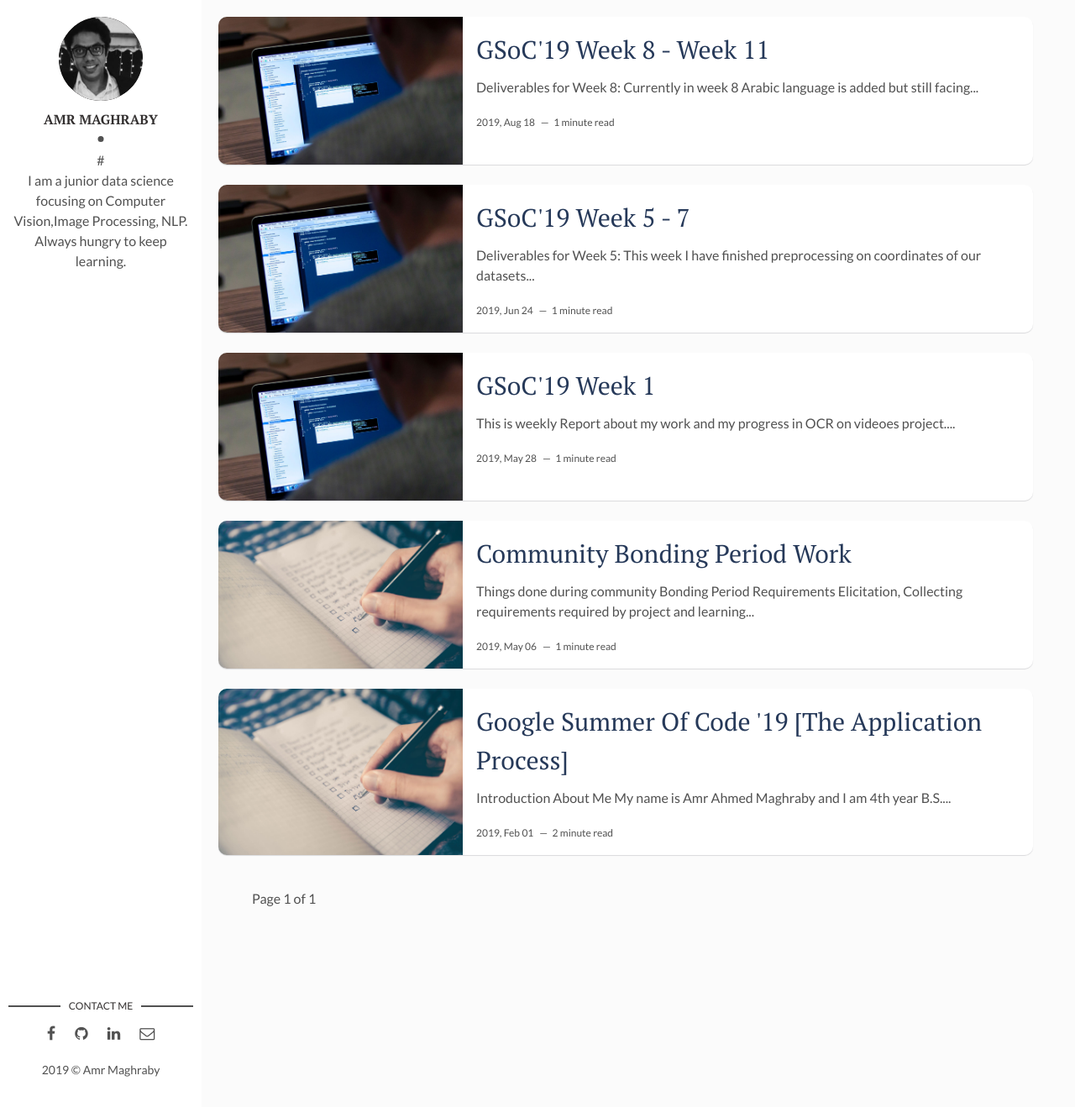
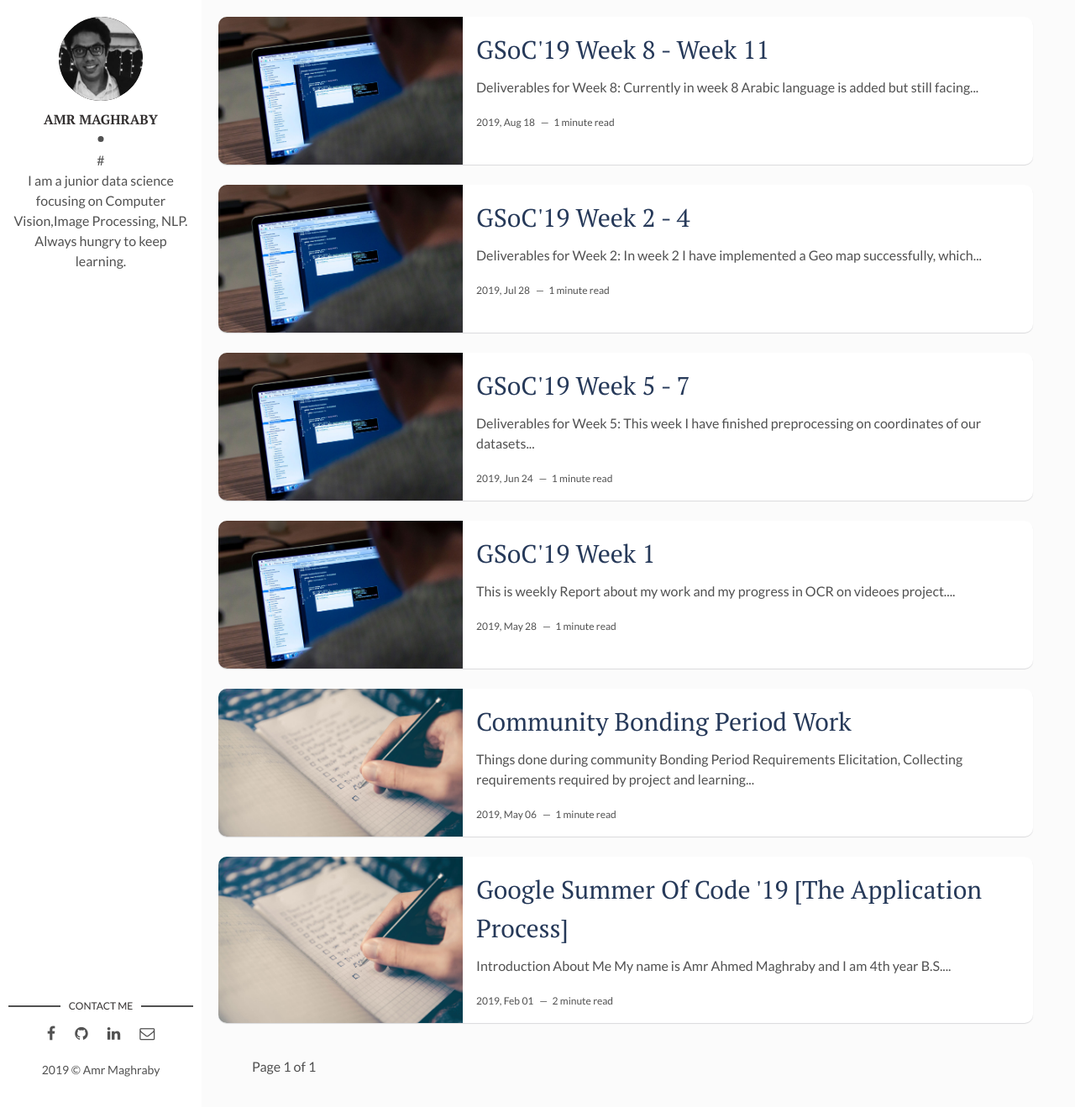
Before and after one commit to AmrMaghraby/amrmaghraby.github.io, a Jekyll site: the page built from index.html, in a window 1280 px wide and 1318 px high. Shown: the whole window at 84% size. Built offline with Jekyll 4.4.1, drawn with Linux system fonts in a browser that asks for light colours; the list of posts is cut into pages by our own code; a file with an impossible date is left out.

Commit message:
Update 2017-09-10-conference-on-javascript.markdown

```diff
--- a/_posts/2017-09-10-conference-on-javascript.markdown
+++ b/_posts/2017-09-10-conference-on-javascript.markdown
@@ -1,7 +1,7 @@
 ---
 layout: post
 title: GSoC'19 Week 2 - 4
-date: 2019-29-07 00:00:00 +0300
+date: 2019-07-29 00:00:00 +0300
 description: # Add post description (optional)
 img: how-to-start.jpg # Add image post (optional)
 tags: [Js, Conference] # add tag
```
